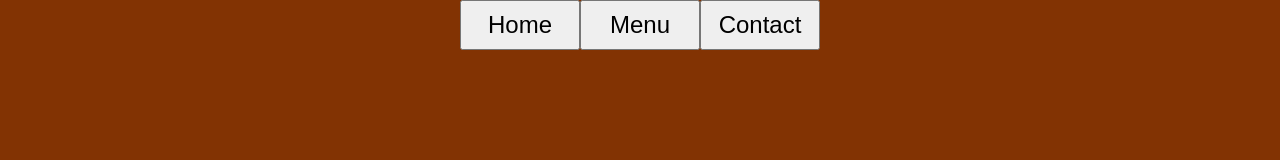
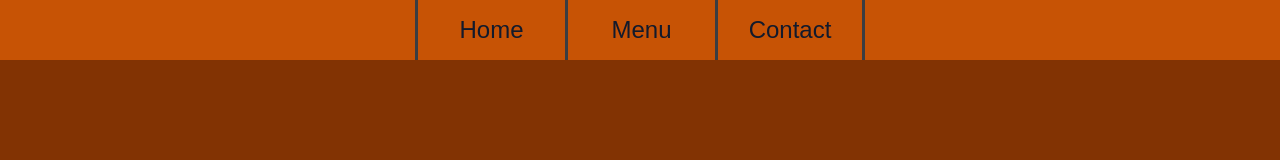
Before and after one commit to derek4987/restaurant-page, a website built with webpack: page dist/index.html in a window 1280 px wide. Shown: the top 160 px of the page. Built offline with nearby package versions, Linux system fonts and the light colour scheme; files whose address does not match are found by name.

Commit message:
add nav.js. import and style navbar from index.js

```diff
--- a/src/home.js
+++ b/src/home.js
@@ -1,20 +1,20 @@
-import Test from './asssets/img/test.png';
+// home tab content
 
-const testimg = new Image();
-testimg.src = Test;
+// const testimg = new Image();
+// testimg.src = Test;
 
-const myName = (name) => {
-    // 'Hi! My name is ' + name;
-    // let element = document.createElement('div');
-    document.innerHTML = `
-    <img src="${testimg}" alt="">
-    `;
-}
+// const myName = (name) => {
+//     // 'Hi! My name is ' + name;
+//     // let element = document.createElement('div');
+//     document.innerHTML = `
+//     <img src="${testimg}" alt="">
+//     `;
+// }
 
-const img = () => {
+// const img = () => {
 
-}
+// }
 
 
 
-export default {myName, img};
+// export default {myName, img};
--- a/src/index.js
+++ b/src/index.js
@@ -1,21 +1,15 @@
 import _ from 'lodash';
-// import Test from './test.png';
 import './style.css';
-import myName from './home';
-import img from './home';
+import navContent from './nav';
 
-import Test from './asssets/img/test.png';
-
-const testimg = new Image();
-testimg.src = Test;
-
-function component() {
-  const element = document.createElement('div');
+function homePage() {
+  const element = navContent();;
 
   return element;
 }
 
-document.body.appendChild(component());
+const pageContent = document.querySelector('#content');
+pageContent.appendChild(homePage());
 
 
 
--- /dev/null
+++ b/src/nav.js
@@ -0,0 +1,33 @@
+// Nav bar
+
+const navContent = () => {
+    // div containing buttons
+    // wrapper
+    const div = newDiv();
+    div.classList.add('navBar');
+
+    // buttons
+    const homeButton = newButton('homeButton', 'navButton');
+    homeButton.textContent = 'Home';
+    const menuButton = newButton('menuButton', 'navButton');
+    menuButton.textContent = 'Menu';
+    const contactButton = newButton('contactButton', 'navButton');
+    contactButton.textContent = 'Contact';
+
+    div.append(homeButton,menuButton,contactButton);
+
+    return div;
+}
+
+export default navContent
+
+function newDiv() {
+    const element = document.createElement('div');
+    return element;
+}
+function newButton(idname, classname ) {
+    const element = document.createElement('button');
+    element.classList.add(`${classname}`);
+    element.setAttribute('id',`${idname}`);
+    return element;
+}
--- a/src/style.css
+++ b/src/style.css
@@ -12,8 +12,42 @@ body {
     margin: 0;
 }
 
-.hello {
-    color: red;
-    background: url('../src/asssets/img/test.png');
-    border: 2px solid red;
+button {
+    cursor: pointer;
 }
+
+#content {
+    display: grid;
+    grid-template-rows: 60px auto;
+}
+
+.navBar {
+    display: flex;
+    justify-content: center;
+    gap: 0px;
+    background-color: rgb(199, 83, 5);
+    position: sticky;
+    top: 0px;
+    z-index: 5;
+    grid-row: 1 / 2;
+}
+
+.navButton {
+    font-size: 1.5rem;
+    height: 60px;
+    width: 150px;
+    background-color: rgb(199, 83, 5);
+    color: rgb(18, 26, 44);
+    border-right: 0;
+    border-left: 3px solid rgb(59, 61, 66);
+    border-top: 0;
+    border-bottom: 0;
+}
+
+#contactButton {
+    border-right: 3px solid rgb(59, 61, 66);
+}
+
+.navButton:hover {
+    background-color: rgb(206, 105, 38);
+}
```
Also changed, not shown: dist/bundle.js, dist/cb359feef9bcb1afabfd.png (deleted), dist/index.html.
